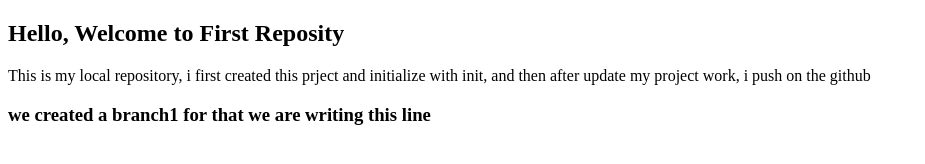
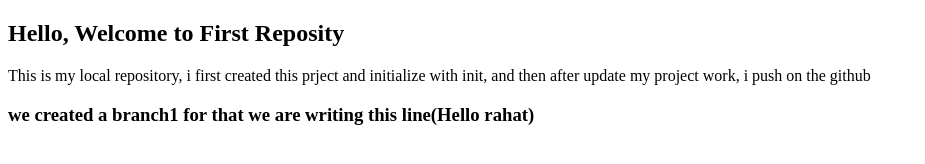
Before and after one commit to kiron-talukdar/LocalRepository, a plain HTML site: page index.html in a window 1280 px wide. Shown: the whole page, without its empty margins (0-925 px from the left). Drawn offline with Linux system fonts and the light colour scheme.

Commit message:
feature branch commit

```diff
--- a/index.html
+++ b/index.html
@@ -10,6 +10,6 @@
 
     <p>This is my local repository, i first created this prject and initialize with init, and then after update my project work, i push on the github</p>
 
-    <h3> we created a branch1 for that we are writing this line</h3>
+    <h3> we created a branch1 for that we are writing this line(Hello rahat)</h3>
 </body>
 </html>
```
